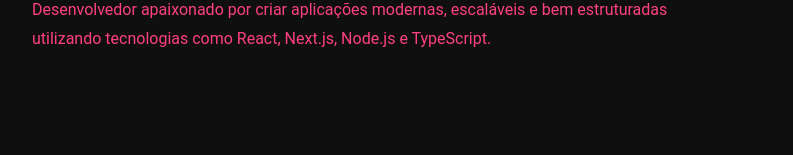
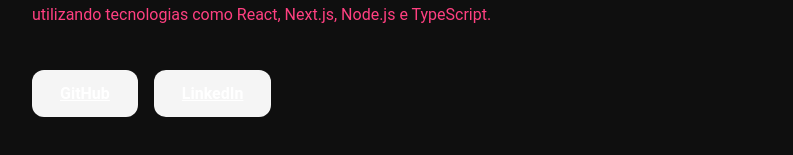
Before and after one commit to Balokbk/kawan-dev, a Next.js app: page / in a window 1280 px wide. Shown: the part 557-712 px from the top of the page, without its empty margins (96-889 px from the left). Built offline with nearby package versions, Linux system fonts and the light colour scheme.

Commit message:
Button component added

```diff
--- a/src/app/page.tsx
+++ b/src/app/page.tsx
@@ -1,6 +1,6 @@
 'use client';
 
-import Hero from '@/components/Hero';
+import Hero from '@/components/sections/Hero';
 
 export default function Home() {
   return (
--- a/src/components/Hero/Hero.tsx
+++ b/src/components/sections/Hero/Hero.tsx
@@ -1,3 +1,4 @@
+import Button from '@/components/ui/Button';
 import { Container, Content, Name, Photo, Role, Description, Buttons } from './Hero.styles';
 
 export default function Hero() {
@@ -12,7 +13,12 @@
                     Desenvolvedor apaixonado por criar aplicações modernas, escaláveis e bem estruturadas utilizando tecnologias como React, Next.js, Node.js e TypeScript.
                 </Description>
                 <Buttons>
-                    {/* Os botoes ainda virao aqui */}
+                    <Button href='https://github.com' target='_blank'>
+                        GitHub
+                    </Button>
+                    <Button href='https://linkedin.com' target='_blank'>
+                        LinkedIn
+                    </Button>
                 </Buttons>
             </Content>
         </Container>
--- /dev/null
+++ b/src/components/ui/Button/Button.styles.ts
@@ -0,0 +1,49 @@
+import styled, { css } from "styled-components";
+
+type Variant = {
+    $variant: "primary" | "secondary";
+};
+
+export const Container = styled.a<Variant>`
+
+    display:flex;
+    align-items:center;
+    justify-content:center;
+
+    gap:8px;
+
+    padding:14px 28px;
+
+    border-radius:12px;
+
+    font-weight:600;
+
+    transition:.25s;
+
+    cursor:pointer;
+
+    ${({ theme, $variant }) =>
+
+        $variant === "primary"
+
+        ? css`
+
+            background:${theme.colors.primary};
+            color:white;
+
+        `
+
+        : css`
+
+            background:transparent;
+            border:1px solid ${theme.colors.border};
+            color:${theme.colors.text};
+
+        `
+    }
+
+    &:hover{
+        transform:translateY(-3px);
+    }
+
+`;
--- /dev/null
+++ b/src/components/ui/Button/Button.tsx
@@ -0,0 +1,10 @@
+import { ButtonProps } from './Button.types';
+import { Container } from './Button.styles';
+
+export default function Button({ children, href = '#', target = '_self', variant = 'primary' }: ButtonProps) {
+    return (
+        <Container href={href} target={target} $variant={variant}>
+            {children}
+        </Container>
+    )
+}
--- /dev/null
+++ b/src/components/ui/Button/index.ts
@@ -0,0 +1 @@
+export { default } from "./Button";
```
Also changed, not shown: src/components/ui/Button/Button.types.ts (added, +9 -0 lines), src/components/sections/Hero/Hero.styles.ts (renamed from src/components/Hero/Hero.styles.ts), src/components/sections/Hero/index.ts (renamed from src/components/Hero/index.ts).
